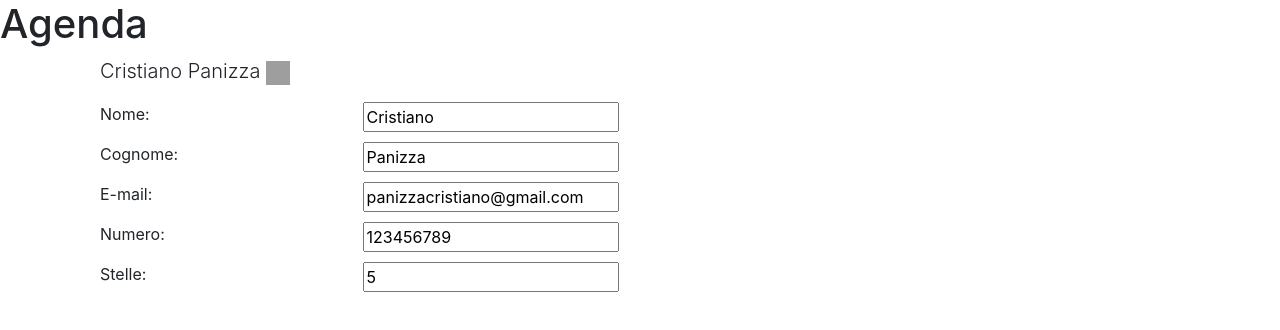
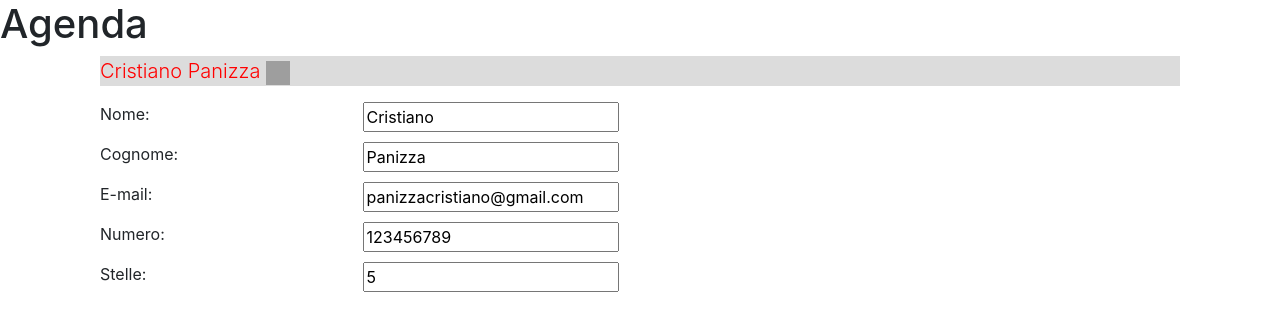
Before and after one commit to Cristiano1782/angular-wx1xyp, an Angular app: page / in a window 1280 px wide. Shown: the top 330 px of the page. Built offline with nearby package versions, Linux system fonts and the light colour scheme; grey boxes are pictures that could not be loaded.

Commit message:
3 files modified

```diff
--- a/src/app/contatto.component/contatto.component.css
+++ b/src/app/contatto.component/contatto.component.css
@@ -2,3 +2,8 @@
   width: 24px;
   height: 24px;
 }
+
+
+.sfondo-grigio{
+  background-color: rgb(220,220,220)
+}
--- a/src/app/contatto.component/contatto.component.html
+++ b/src/app/contatto.component/contatto.component.html
@@ -1,6 +1,6 @@
 <div class='container'>
   <div class="container">
-    <p class="lead">{{contatto.getNomeCompleto()}}
+    <p [ngClass]="{'sfondo-grigio': contatto.isPreferito()}" class="lead" [ngStyle]="{'color': setTextColor()}">{{contatto.getNomeCompleto()}}
       <img *ngIf="contatto.isPreferito(); else btnPreferito" class="stella" src="https://cdn.icon-icons.com/icons2/1077/PNG/512/star_77949.png">
       <ng-template #btnPreferito>
     <button class="btn btn-primary btn-ng" (click)="contatto.setPreferito()">Preferito</button>
--- a/src/app/contatto.component/contatto.component.ts
+++ b/src/app/contatto.component/contatto.component.ts
@@ -10,4 +10,8 @@ import { Contatto } from './contatto.model';
 export class ContattoComponent{
   contatto: Contatto = new Contatto('Cristiano', 'Panizza', 'panizzacristiano@gmail.com', '123456789', 5);
 
+setTextColor(){
+  return this.contatto.isPreferito()? "red": "black";
 }
+
+}
```
